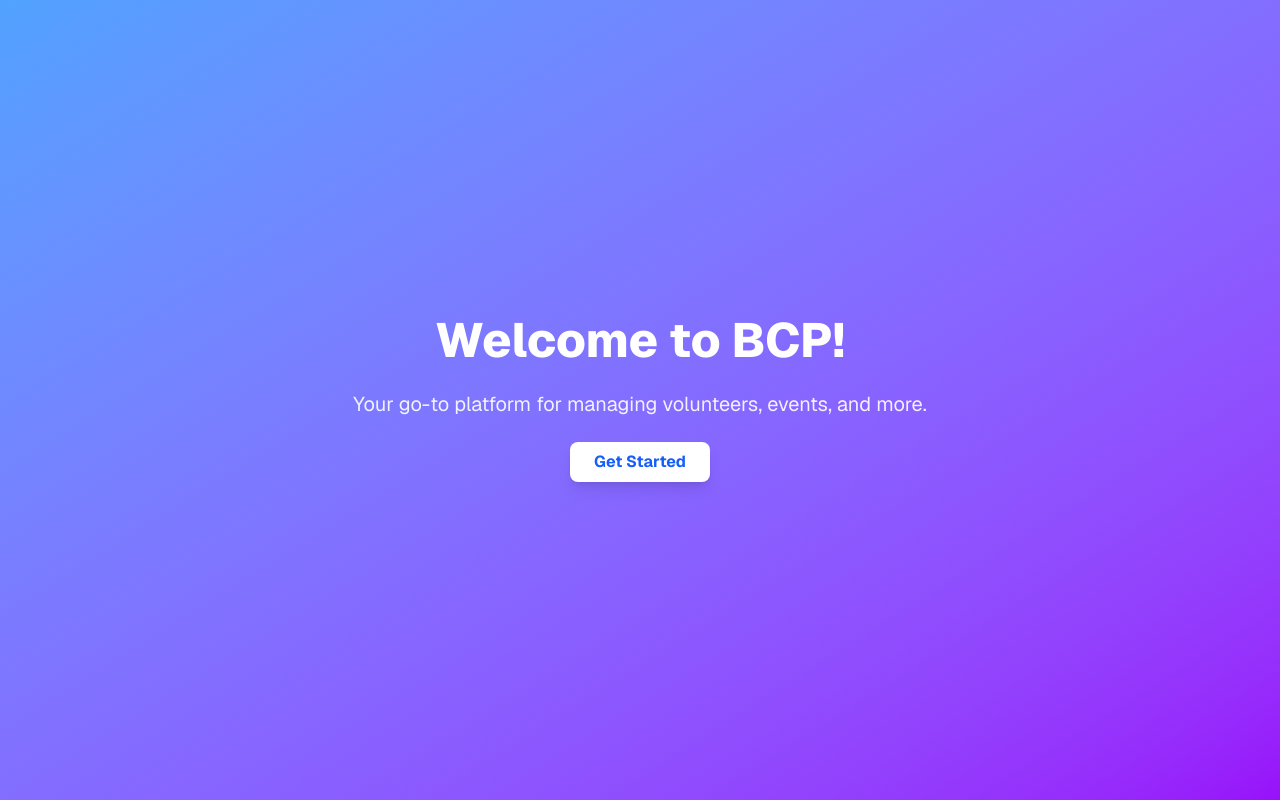
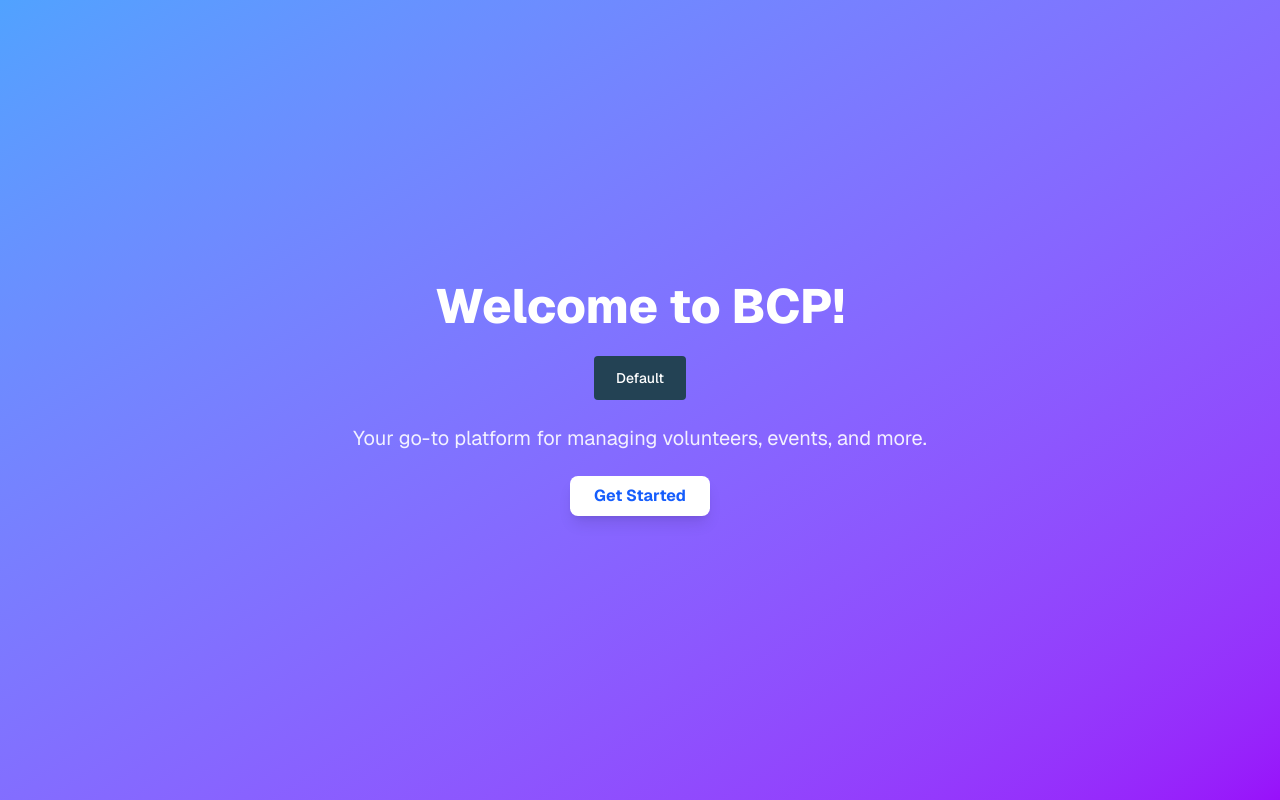
Before and after one commit to JumboCode/boston-community-pediatrics, a Next.js app: page / in a window 1280 px wide. Built offline with nearby package versions, Linux system fonts and the light colour scheme.

Commit message:
Ticket 1 - button component
Eddy and I made a default button based on the figma design

```diff
--- a/src/app/page.tsx
+++ b/src/app/page.tsx
@@ -1,4 +1,12 @@
-export default function Home() {
+'use client';
+import Button from "@/components/common/buttons/Button";
+
+const Home: React.FC = () => {
+
+  const handleClick = () => {
+    console.log(`Button clicked!`);
+  };
+
   return (
     <div className="font-sans grid grid-rows-[20px_1fr_20px] items-center justify-items-center min-h-screen p-8 pb-20 gap-16 sm:p-20 bg-gradient-to-br from-blue-400 to-purple-600 text-white">
       {/* Top spacer */}
@@ -9,12 +17,14 @@ export default function Home() {
         <h1 className="text-5xl font-extrabold animate-bounce">
           Welcome to BCP!
         </h1>
+        <Button label={"Default"} onClick={handleClick}/>
         <p className="text-xl text-white/90">
           Your go-to platform for managing volunteers, events, and more.
         </p>
         <button className="bg-white text-blue-600 font-bold py-2 px-6 rounded-lg shadow-lg hover:bg-gray-200 transition-all">
           Get Started
         </button>
+
       </div>
 
       {/* Bottom spacer */}
@@ -22,3 +32,5 @@ export default function Home() {
     </div>
   );
 }
+
+export default Home;
--- a/src/components/common/buttons/Button.tsx
+++ b/src/components/common/buttons/Button.tsx
@@ -1,11 +1,27 @@
 // Button component!
 import React from "react";
+import Image from 'next/image';
 
 interface Props {
   label: string;
-  onClick: () => void;
+  onClick?: () => void;
+  leftIconPath?: string;
+  rightIconPath?: string;
+  altStyle?: string;
+  altTextStyle?: string;
+  disabled?: boolean;
+  type?: HTMLButtonElement["type"];
 }
 
-export default function Button(props: Props) {
-  return <button onClick={props.onClick}>{props.label}</button>;
-}
+const Button: React.FC<Props> = (props) => {
+  return (
+    <button onClick={props.onClick} disabled={props.disabled} className={props.altStyle ?  props.altStyle : "text-white-600 bg-[#234254] font-medium rounded text-sm px-5.5 py-3 text-center hover:bg-[#4B7B96]-600 focus:outline-[#1a91d6] focus:bg-[#234254] active:bg-[#071823] disabled:opacity-75 disabled:bg-[#6D808B]"}>
+
+      {props.leftIconPath ? <Image src={props.leftIconPath} alt={props.altTextStyle ? props.altTextStyle:""}/>:null}
+      {props.label}
+      {props.rightIconPath ? <Image src={props.rightIconPath} alt=""/>:null}
+    </button>
+  );
+};
+
+export default Button;
```
Also changed, not shown: 1 other file (tests, documents, lock files or other folders).
